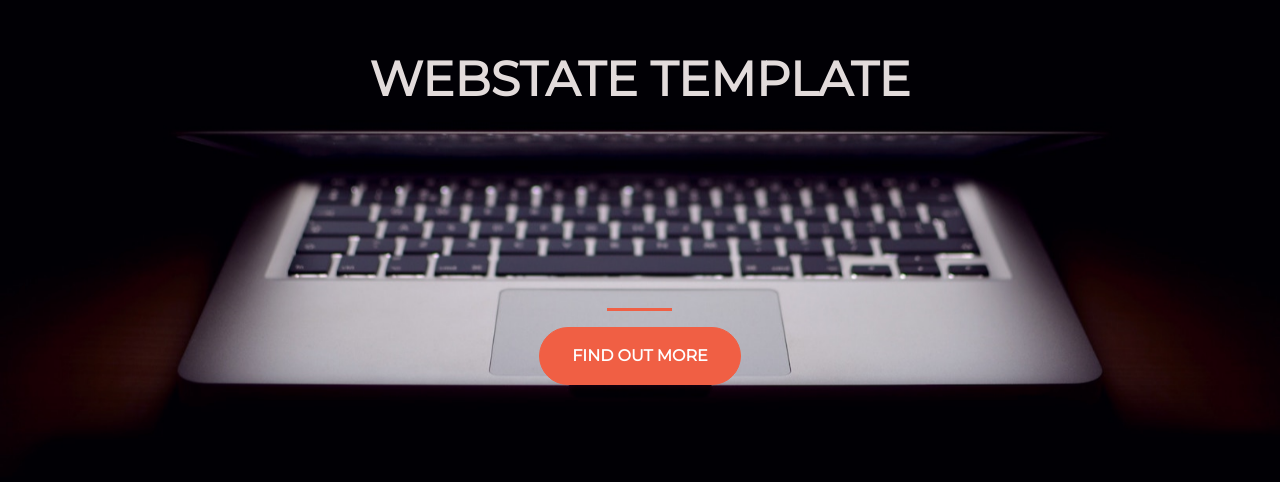
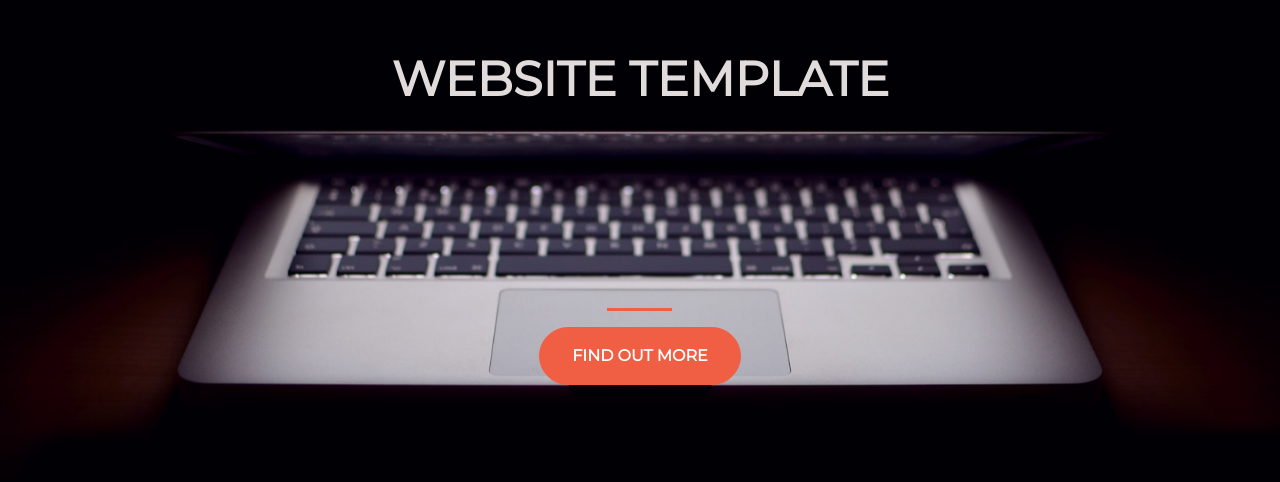
Before and after one commit to MazetteDev/MazetteTemplate, a plain HTML site: page Mazette/index.html in a window 1280 px wide. Shown: the part 182-664 px from the top of the page. Drawn offline with nearby package versions, Linux system fonts and the light colour scheme.

Commit message:
Updated H1 animation

```diff
--- a/Mazette/index.html
+++ b/Mazette/index.html
@@ -13,12 +13,14 @@
     <link rel="stylesheet" href="https://stackpath.bootstrapcdn.com/bootstrap/4.3.1/css/bootstrap.min.css" integrity="sha384-ggOyR0iXCbMQv3Xipma34MD+dH/1fQ784/j6cY/iJTQUOhcWr7x9JvoRxT2MZw1T" crossorigin="anonymous">
     <!-- Your own stylesheet -->
     <link rel="stylesheet" type="text/css" href="style.css">
+    <link rel="stylesheet" href="https://cdnjs.cloudflare.com/ajax/libs/animate.css/4.1.1/animate.min.css"
+  />
   </head>
   <body>
     <div class="container d-flex align-items-center h-100">
       <div class="row">
         <header class="text-center col-12">
-          <h1 class="text-uppercase"><strong>Webstate template</strong></h1>
+          <h1 class="text-uppercase animate__animated animate__tada"><strong>Website template</strong></h1>
         </header>
         <div class="buffer col-12"></div>
         <section class="text-center col-12">
```
